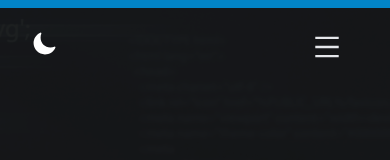
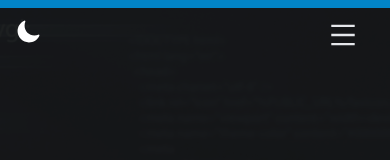
Before and after one commit to maingiNatasha/portfolio-website, a React (Create React App) app: page / in a window 390 px wide. Shown: the top 160 px of the page. Built offline with nearby package versions, Linux system fonts and the light colour scheme.

Commit message:
Fixed navbar styles

```diff
--- a/src/components/navigation/Navbar.jsx
+++ b/src/components/navigation/Navbar.jsx
@@ -33,7 +33,7 @@ const Navbar = ({ theme, toggleTheme}) => {
 
     return (
         <nav className={navbarClasses}>
-            <div className='flex justify-between items-center py-4 px-8'>
+            <div className='flex justify-between items-center py-1 px-4 md:py-4 md:px-8'>
                 <div>
                     <ThemeToggle theme={theme} toggleTheme={toggleTheme} />
                 </div>
```
